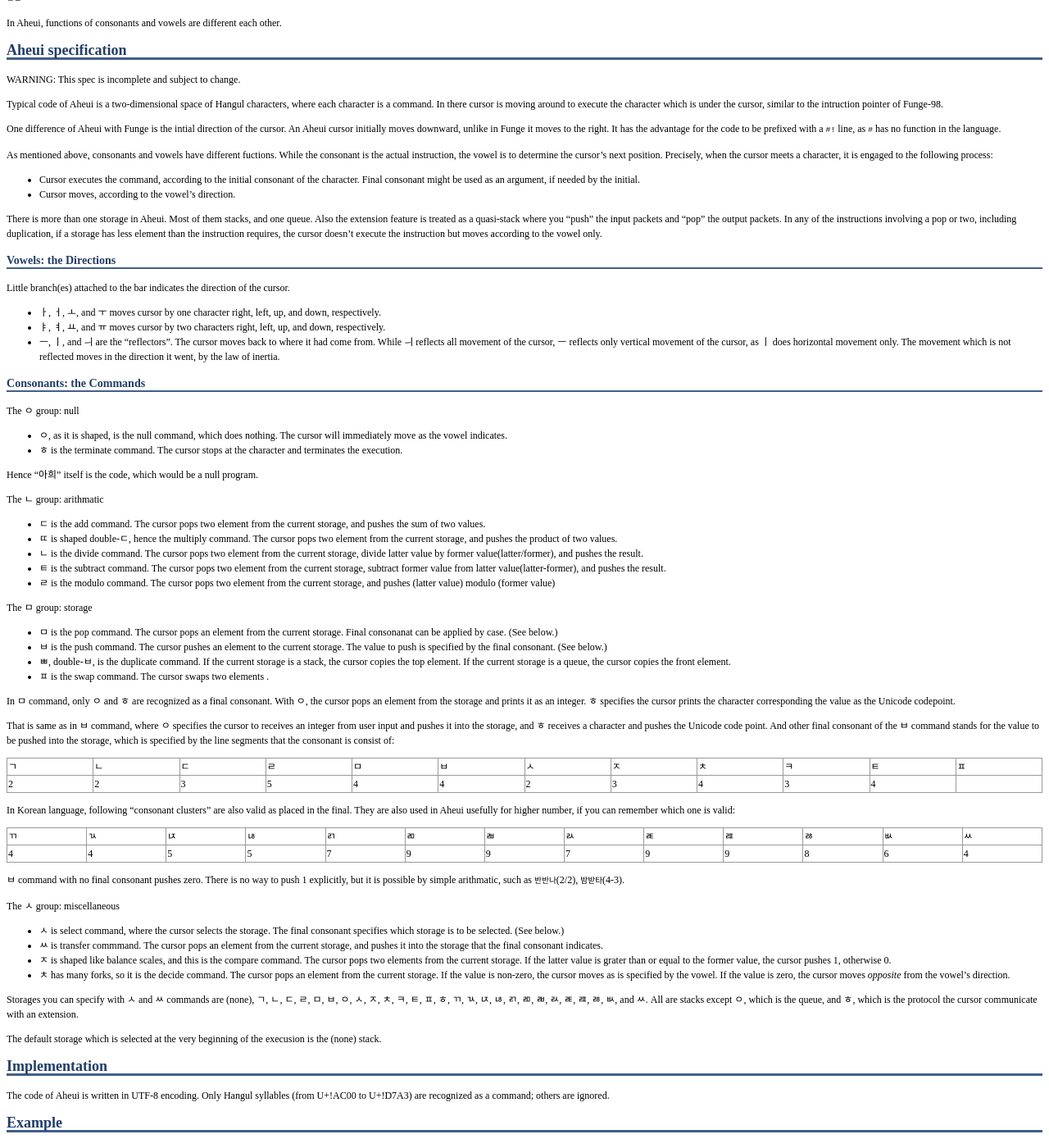
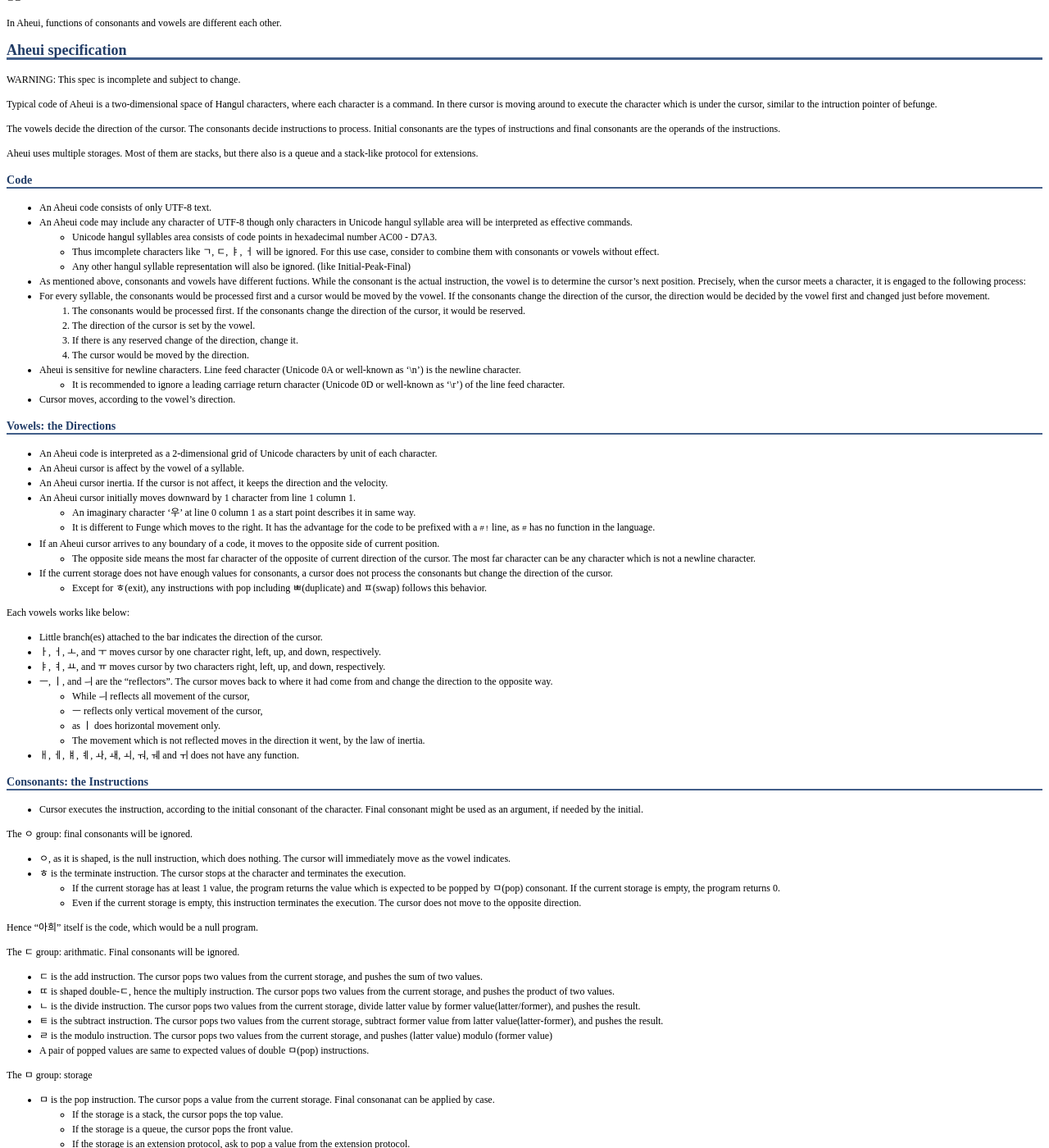
Before and after one commit to aheui/aheui.github.io, a Jekyll site: the page built from _posts/2006-10-27-specification.en.markdown, in a window 1280 px wide and 1400 px high, scrolled down 655 px. Shown: the whole window at 82% size. Built offline with Jekyll 4.4.1, drawn with Linux system fonts in a browser that asks for light colours; some of the changed text lies outside the part shown.

Commit message:
Revise english specification fit for the korean version

```diff
--- a/_posts/2006-10-27-specification.en.markdown
+++ b/_posts/2006-10-27-specification.en.markdown
@@ -49,52 +49,100 @@ In Aheui, functions of consonants and vowels are different each other.
 
 WARNING: This spec is incomplete and subject to change.
 
-Typical code of Aheui is a two-dimensional space of Hangul characters, where each character is a command. In there cursor is moving around to execute the character which is under the cursor, similar to the intruction pointer of Funge-98.
+Typical code of Aheui is a two-dimensional space of Hangul characters, where each character is a command. In there cursor is moving around to execute the character which is under the cursor, similar to the intruction pointer of befunge.
 
-One difference of Aheui with Funge is the intial direction of the cursor. An Aheui cursor initially moves downward, unlike in Funge it moves to the right. It has the advantage for the code to be prefixed with a `#!` line, as `#` has no function in the language.
+The vowels decide the direction of the cursor. The consonants decide instructions to process. Initial consonants are the types of instructions and final consonants are the operands of the instructions.
 
-As mentioned above, consonants and vowels have different fuctions. While the consonant is the actual instruction, the vowel is to determine the cursor's next position. Precisely, when the cursor meets a character, it is engaged to the following process:
+Aheui uses multiple storages. Most of them are stacks, but there also is a queue and a stack-like protocol for extensions.
 
-* Cursor executes the command, according to the initial consonant of the character. Final consonant might be used as an argument, if needed by the initial.
+### Code
+
+* An Aheui code consists of only UTF-8 text.
+* An Aheui code may include any character of UTF-8 though only characters in Unicode hangul syllable area will be interpreted as effective commands.
+  * Unicode hangul syllables area consists of code points in hexadecimal number AC00 - D7A3.
+  * Thus imcomplete characters like ㄱ, ㄷ, ㅑ, ㅓ will be ignored. For this use case, consider to combine them with consonants or vowels without effect.
+  * Any other hangul syllable representation will also be ignored. (like Initial-Peak-Final)
+* As mentioned above, consonants and vowels have different fuctions. While the consonant is the actual instruction, the vowel is to determine the cursor's next position. Precisely, when the cursor meets a character, it is engaged to the following process:
+* For every syllable, the consonants would be processed first and a cursor would be moved by the vowel. If the consonants change the direction of the cursor, the direction would be decided by the vowel first and changed just before movement.
+  1. The consonants would be processed first. If the consonants change the direction of the cursor, it would be reserved.
+  1. The direction of the cursor is set by the vowel.
+  1. If there is any reserved change of the direction, change it.
+  1. The cursor would be moved by the direction.
+* Aheui is sensitive for newline characters. Line feed character (Unicode 0A or well-known as '\n') is the newline character.
+  * It is recommended to ignore a leading carriage return character (Unicode 0D or well-known as '\r') of the line feed character.
+
+
 * Cursor moves, according to the vowel's direction.
 
-There is more than one storage in Aheui. Most of them stacks, and one queue. Also the extension feature is treated as a quasi-stack where you "push" the input packets and "pop" the output packets. In any of the instructions involving a pop or two, including duplication, if a storage has less element than the instruction requires, the cursor doesn't execute the instruction but moves according to the vowel only.
 
 ### Vowels: the Directions
 
-Little branch(es) attached to the bar indicates the direction of the cursor.
+* An Aheui code is interpreted as a 2-dimensional grid of Unicode characters by unit of each character.
+* An Aheui cursor is affect by the vowel of a syllable.
+* An Aheui cursor inertia. If the cursor is not affect, it keeps the direction and the velocity.
+* An Aheui cursor initially moves downward by 1 character from line 1 column 1.
+  * An imaginary character '우' at line 0 column 1 as a start point describes it in same way.
+  * It is different to Funge which moves to the right. It has the advantage for the code to be prefixed with a `#!` line, as `#` has no function in the language.
+* If an Aheui cursor arrives to any boundary of a code, it moves to the opposite side of current position.
+  * The opposite side means the most far character of the opposite of current direction of the cursor. The most far character can be any character which is not a newline character.
+* If the current storage does not have enough values for consonants, a cursor does not process the consonants but change the direction of the cursor.
+  * Except for ㅎ(exit), any instructions with pop including ㅃ(duplicate) and ㅍ(swap) follows this behavior.
 
+Each vowels works like below:
+
+* Little branch(es) attached to the bar indicates the direction of the cursor.
 * ㅏ, ㅓ, ㅗ, and ㅜ moves cursor by one character right, left, up, and down, respectively.
 * ㅑ, ㅕ, ㅛ, and ㅠ moves cursor by two characters right, left, up, and down, respectively.
-* ㅡ, ㅣ, and  ㅢ are the "reflectors". The cursor moves back to where it had come from. While ㅢ reflects all movement of the cursor, ㅡ reflects only vertical movement of the cursor, as ㅣ does horizontal movement only. The movement which is not reflected moves in the direction it went, by the law of inertia.
+* ㅡ, ㅣ, and  ㅢ are the "reflectors". The cursor moves back to where it had come from and change the direction to the opposite way.
+  * While ㅢ reflects all movement of the cursor,
+  * ㅡ reflects only vertical movement of the cursor,
+  * as ㅣ does horizontal movement only.
+  * The movement which is not reflected moves in the direction it went, by the law of inertia.
+* ㅐ, ㅔ, ㅒ, ㅖ, ㅘ, ㅙ, ㅚ, ㅝ, ㅞ and ㅟ does not have any function.
 
-### Consonants: the Commands
+### Consonants: the Instructions
 
-The ㅇ group: null
+* Cursor executes the instruction, according to the initial consonant of the character. Final consonant might be used as an argument, if needed by the initial.
 
-* ㅇ, as it is shaped, is the null command, which does nothing. The cursor will immediately move as the vowel indicates.
-* ㅎ is the terminate command. The cursor stops at the character and terminates the execution.
+The ㅇ group: final consonants will be ignored.
+
+* ㅇ, as it is shaped, is the null instruction, which does nothing. The cursor will immediately move as the vowel indicates.
+* ㅎ is the terminate instruction. The cursor stops at the character and terminates the execution.
+  * If the current storage has at least 1 value, the program returns the value which is expected to be popped by ㅁ(pop) consonant. If the current storage is empty, the program returns 0.
+  * Even if the current storage is empty, this instruction terminates the execution. The cursor does not move to the opposite direction.
 
 Hence "아희" itself is the code, which would be a null program.
 
-The ㄴ group: arithmatic
+The ㄷ group: arithmatic. Final consonants will be ignored.
 
-* ㄷ is the add command. The cursor pops two element from the current storage, and pushes the sum of two values.
-* ㄸ is shaped double-ㄷ, hence the multiply command. The cursor pops two element from the current storage, and pushes the product of two values.
-* ㄴ is the divide command. The cursor pops two element from the current storage, divide latter value by former value(latter/former), and pushes the result.
-* ㅌ is the subtract command. The cursor pops two element from the current storage, subtract former value from latter value(latter-former), and pushes the result.
-* ㄹ is the modulo command. The cursor pops two element from the current storage, and pushes (latter value) modulo (former value)
+* ㄷ is the add instruction. The cursor pops two values from the current storage, and pushes the sum of two values.
+* ㄸ is shaped double-ㄷ, hence the multiply instruction. The cursor pops two values from the current storage, and pushes the product of two values.
+* ㄴ is the divide instruction. The cursor pops two values from the current storage, divide latter value by former value(latter/former), and pushes the result.
+* ㅌ is the subtract instruction. The cursor pops two values from the current storage, subtract former value from latter value(latter-former), and pushes the result.
+* ㄹ is the modulo instruction. The cursor pops two values from the current storage, and pushes (latter value) modulo (former value)
+* A pair of popped values are same to expected values of double ㅁ(pop) instructions.
 
 The ㅁ group: storage
 
-* ㅁ is the pop command. The cursor pops an element from the current storage. Final consonanat can be applied by case. (See below.)
-* ㅂ is the push command. The cursor pushes an element to the current storage. The value to push is specified by the final consonant. (See below.)
-* ㅃ, double-ㅂ, is the duplicate command. If the current storage is a stack, the cursor copies the top element. If the current storage is a queue, the cursor copies the front element.
-* ㅍ is the swap command. The cursor swaps two elements .
+* ㅁ is the pop instruction. The cursor pops a value from the current storage. Final consonanat can be applied by case.
+  * If the storage is a stack, the cursor pops the top value.
+  * If the storage is a queue, the cursor pops the front value.
+  * If the storage is an extension protocol, ask to pop a value from the extension protocol.
+  * With a final consonant ㅇ, the cursor pops a value from the current storage and prints it as an decimal integer.
+  * With a final consonant ㅎ, the cursor pops a value from the current storage and prints the character corresponding the value as the Unicode codepoint.
+  * The other final consonants are ignored and the cursor pops a value.
+* ㅂ is the push instruction. The cursor pushes a value to the current storage. The value to push is specified by the final consonant.
+  * If the storage is a stack, the storage adds the value to the top of the stack.
+  * If the storage is a queue, the storage adds the value to the end of the queue.
+  * If the storage is an extension protocol, ask to push the value to the extension protocol.
+  * With a final consonant ㅇ, the storage receives an integer representation of string from the standard input and put the value.
+  * With a final consonant ㅎ, the storage receives a UTF-8 character and put the unicode code point of the character.
+  * With other final consonants, the storage receives a constant by the final consonant. See below for the constants table.
+* ㅃ, double-ㅂ, is the duplicate instruction. If the current storage is a stack, the cursor copies the top value and push it. If the current storage is a queue, the cursor copies the front value and push it. (For extension protocols, send the value which sent just before.)
+* ㅍ is the swap instruction. The cursor swaps two values. If the current storage is a stack, swap the top 2 values. If the current storage is a queue, swap the front 2 values.
 
-In ㅁ command, only ㅇ and ㅎ are recognized as a final consonant. With ㅇ, the cursor pops an element from the storage and prints it as an integer. ㅎ specifies the cursor prints the character corresponding the value as the Unicode codepoint.
 
-That is same as in ㅂ command, where ㅇ specifies the cursor to receives an integer from user input and pushes it into the storage, and ㅎ receives a character and pushes the Unicode code point. And other final consonant of the ㅂ command stands for the value to be pushed into the storage, which is specified by the line segments that the consonant is consist of:
+For ㅂ instruction without ㅇ or ㅎ final consonant, the storage receive the number of line segments of the final consonant. See below:
 
 <table>
   <tr>
@@ -105,7 +153,7 @@ That is same as in ㅂ command, where ㅇ specifies the cursor to receives an in
   </tr>
 </table>
 
-In Korean language, following "consonant clusters" are also valid as placed in the final. They are also used in Aheui  usefully for higher number, if you can remember which one is valid:
+In Korean language, following "consonant clusters" are also valid as placed in the final. They are also used in Aheui usefully for higher number, if you can remember which one is valid:
 
 <table>
   <tr>
@@ -116,22 +164,31 @@ In Korean language, following "consonant clusters" are also valid as placed in t
   </tr>
 </table>
 
-ㅂ command with no final consonant pushes zero. There is no way to push 1 explicitly, but it is possible by simple arithmatic, such as `반반나`(2/2), `밤받타`(4-3).
+ㅂ instruction with no final consonant pushes zero. There is no way to push 1 explicitly, but it is possible by simple arithmatic, such as `반반나`(2/2), `밤받타`(4-3).
 
 The ㅅ group: miscellaneous
 
-* ㅅ is select command, where the cursor selects the storage. The final consonant specifies which storage is to be selected. (See below.)
-* ㅆ is transfer commmand. The cursor pops an element from the current storage, and pushes it into the storage that the final consonant indicates.
-* ㅈ is shaped like balance scales, and this is the compare command. The cursor pops two elements from the current storage. If the latter value is grater than or equal to the former value, the cursor pushes 1, otherwise 0.
-* ㅊ has many forks, so it is the decide command. The cursor pops an element from the current storage. If the value is non-zero, the cursor moves as is specified by the vowel. If the value is zero, the cursor moves *opposite* from the vowel's direction.
+* ㅅ is select instruction, where the cursor selects the storage. The final consonant specifies which storage is to be selected. (See below.)
+* ㅆ is transfer commmand. The cursor pops a value from the current storage, and pushes it into the storage that the final consonant indicates.
+* ㅈ is shaped like balance scales, and this is the compare instruction. The cursor pops two values from the current storage. If the latter value is grater than or equal to the former value, the cursor pushes 1, otherwise 0.
+* ㅊ has many forks, so it is the decide instruction. The cursor pops a value from the current storage. If the value is non-zero, the cursor moves as is specified by the vowel. If the value is zero, the cursor moves *opposite* from the vowel's direction.
 
-Storages you can specify with ㅅ and ㅆ commands are (none), ㄱ, ㄴ, ㄷ, ㄹ, ㅁ, ㅂ, ㅇ, ㅅ, ㅈ, ㅊ, ㅋ, ㅌ, ㅍ, ㅎ, ㄲ, ㄳ, ㄵ, ㄶ, ㄺ, ㄻ, ㄼ, ㄽ, ㄾ, ㄿ, ㅀ, ㅄ, and ㅆ. All are stacks except ㅇ, which is the queue, and ㅎ, which is the protocol the cursor communicate with an extension.
 
-The default storage which is selected at the very beginning of the execusion is the (none) stack.
+### Storages
 
-## Implementation
+* There are 28 storages in Aheui.
+* The 3 types of storages are: stack, queue and extension protocol.
+  * The extension feature is treated as a quasi-stack where you "push" the input packets and "pop" the output packets.
+* There are 26 stacks, a queue and an extension protocol.
+  * The stacks are selectable with a final consonant (none), ㄱ, ㄴ, ㄷ, ㄹ, ㅁ, ㅂ, ㅇ, ㅅ, ㅈ, ㅊ, ㅋ, ㅌ, ㅍ, ㅎ, ㄲ, ㄳ, ㄵ, ㄶ, ㄺ, ㄻ, ㄼ, ㄽ, ㄾ, ㄿ, ㅀ, ㅄ, or ㅆ, except for ㅇ and ㅎ.
+  * The queue is selectable with a final consonant ㅇ.
+  * The extension protocol is selectable with a final consonant ㅎ.
+* The storage names are used for ㅅ(select) or ㅆ(transfer) instructions.
+* The default storage which is selected at the very beginning of the execusion is the (none) stack.
+  * Commands like "사" is useful to reselect the default stack.
+* In any of the instructions involving a pop or two, including duplication, if a storage has less value than the instruction requires, the cursor doesn't execute the instruction but moves according to the opposite way of the vowel only.
+* It is recommended to support at least 32-bit signed integer for storages.
 
-The code of Aheui is written in UTF-8 encoding. Only Hangul syllables (from U+!AC00 to U+!D7A3) are recognized as a command; others are ignored.
 
 ## Example
 
```
Also changed, not shown: other parts of _posts/2006-10-27-specification.en.markdown (+3 -3 lines).
